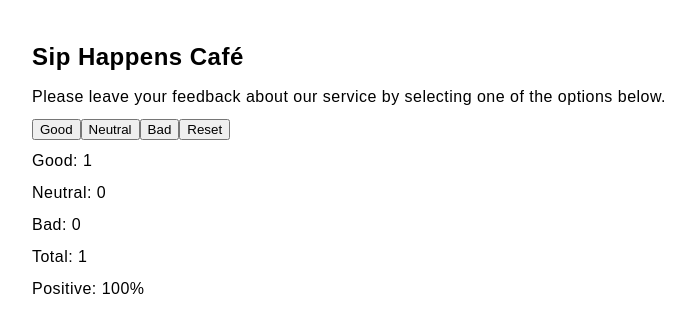
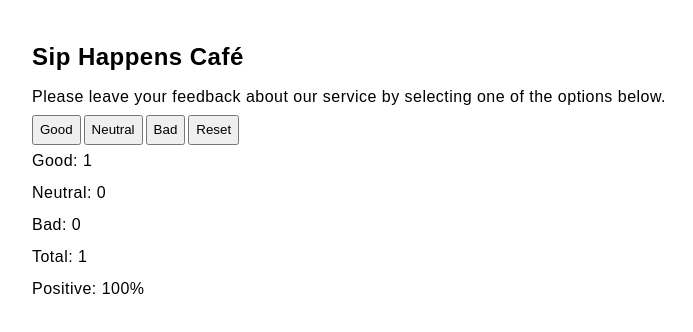
Before and after one commit to Pokydko/react-study, a React (Vite) app: page / in a window 1280 px wide. Both pictures are taken after a click on the button "Good". Shown: the top 332 px of the page, without its empty margins (96-789 px from the left). Built offline with nearby package versions, Linux system fonts and the light colour scheme.

Commit message:
m2 (push to main-branch)

```diff
--- a/src/components/Options/Options.jsx
+++ b/src/components/Options/Options.jsx
@@ -7,6 +7,7 @@ const Options = ({ totalFeedback, updateFeedback, resetFeedback, buttons }) => {
         return (
           <button
             key={buttonName}
+            className={css.controlsBtn}
             onClick={() => updateFeedback(buttonName.toLowerCase())}
           >
             {buttonName}
@@ -14,7 +15,7 @@ const Options = ({ totalFeedback, updateFeedback, resetFeedback, buttons }) => {
         );
       })}
       {totalFeedback > 0 && (
-        <button key="Reset" onClick={resetFeedback}>
+        <button key="Reset" className={css.controlsBtn} onClick={resetFeedback}>
           Reset
         </button>
       )}
--- a/src/components/Options/Options.module.css
+++ b/src/components/Options/Options.module.css
@@ -1,4 +1,4 @@
-.controls button {
+.controlsBtn {
     margin-right: 3px;
     min-height: 30px;
 }
```
